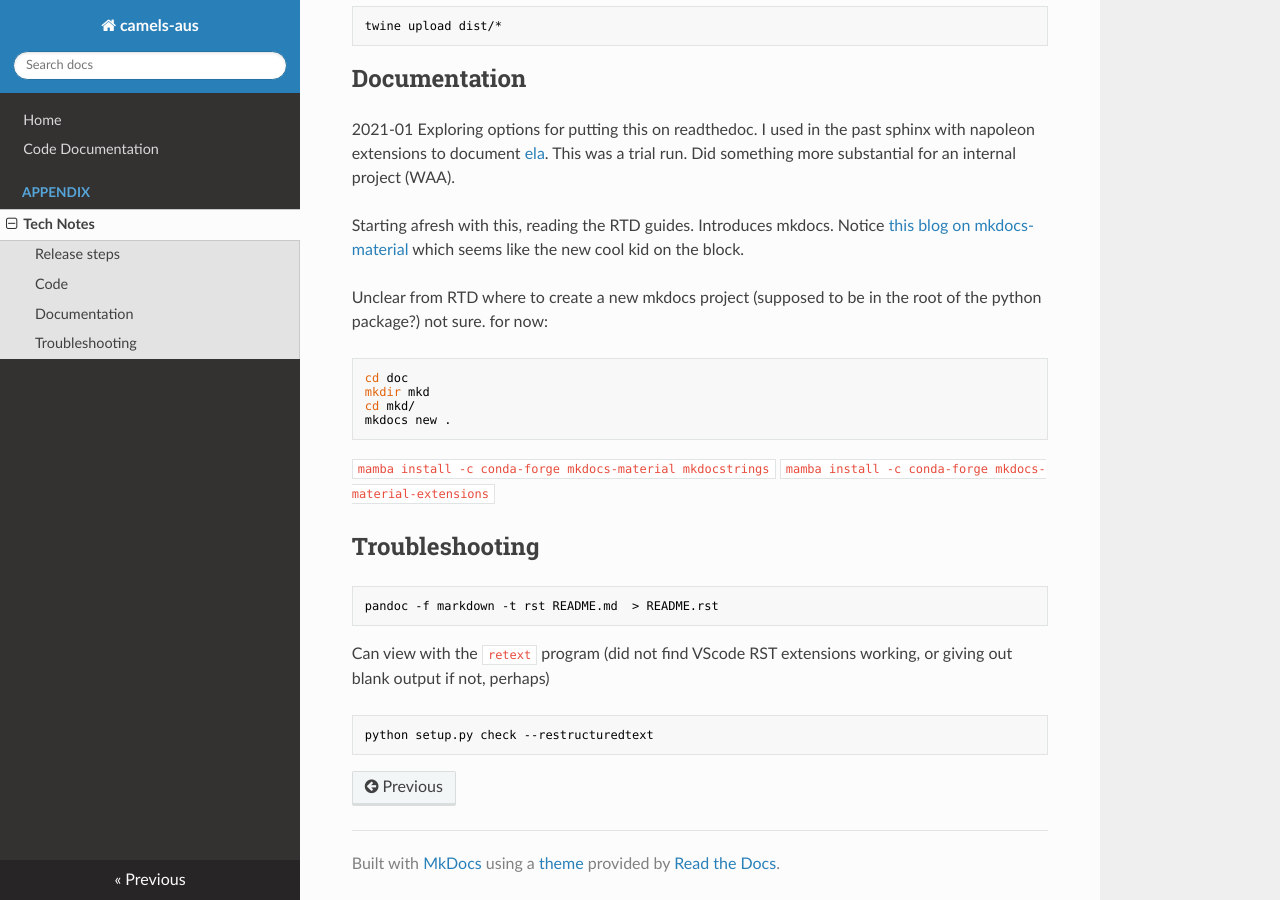
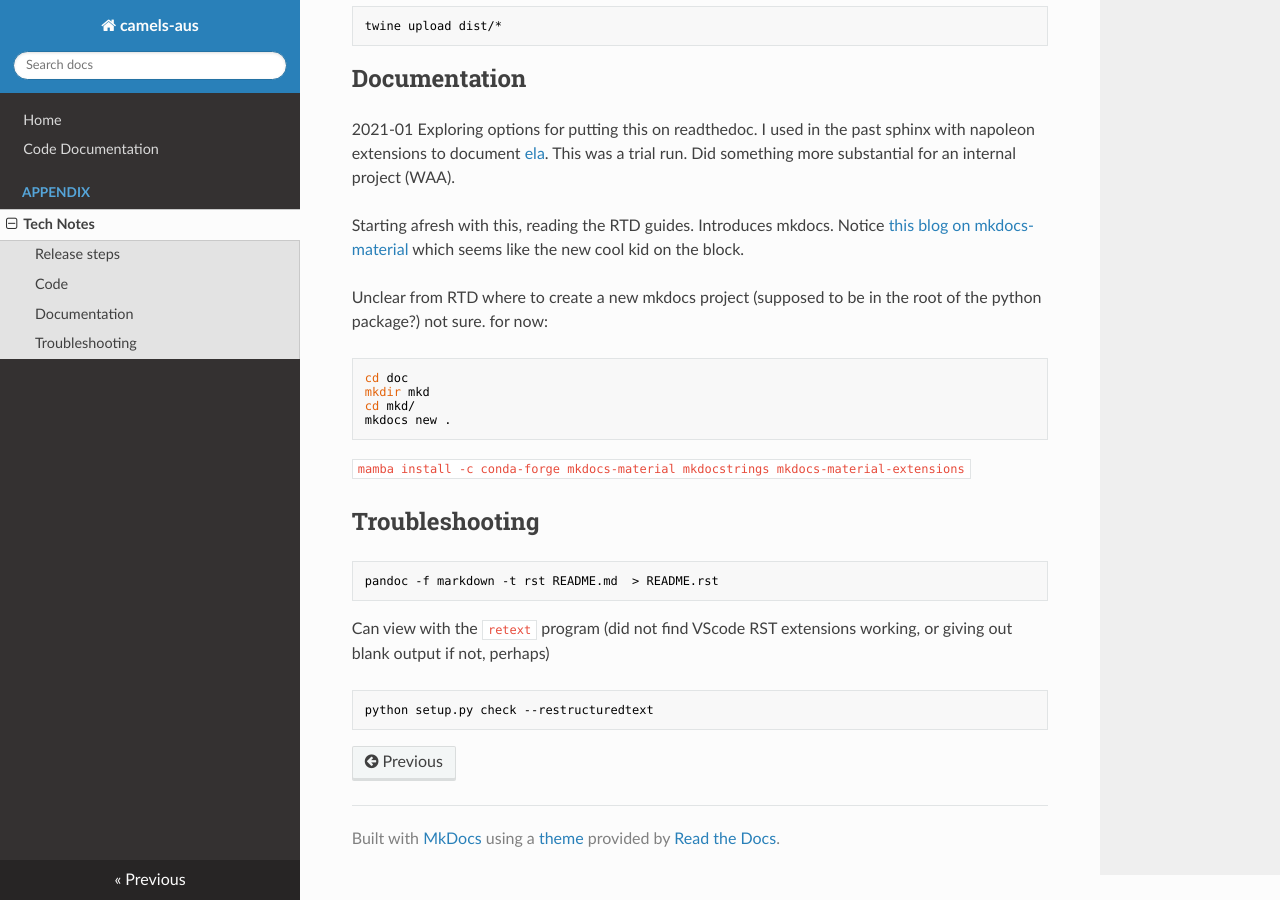
Before and after one commit to csiro-hydroinformatics/camels-aus-py, an MkDocs documentation site: the page built from docs/tech_notes.md, in a window 1280 px wide and 900 px high, scrolled down 1065 px. Built offline with MkDocs 1.6.1, drawn with Linux system fonts in a browser that asks for light colours; nearby versions of some CDN libraries.

Commit message:
Trial setup for readthedocs

````diff
--- a/docs/requirements.txt
+++ b/docs/requirements.txt
@@ -1,6 +1,8 @@
 xarray
 # cftime
 pandas
+scipy # to have netcdf read/write
+geopandas
 mkdocs-material
 mkdocs-material-extensions
 mkdocstrings
--- a/docs/tech_notes.md
+++ b/docs/tech_notes.md
@@ -69,8 +69,7 @@
 mkdocs new .
 ```
 
-`mamba install -c conda-forge mkdocs-material mkdocstrings`
-`mamba install -c conda-forge mkdocs-material-extensions`
+`mamba install -c conda-forge mkdocs-material mkdocstrings mkdocs-material-extensions`
 
 ## Troubleshooting
 
````
Also changed, not shown: docs/code-reference.md (+5 -3 lines), 1 other file.
